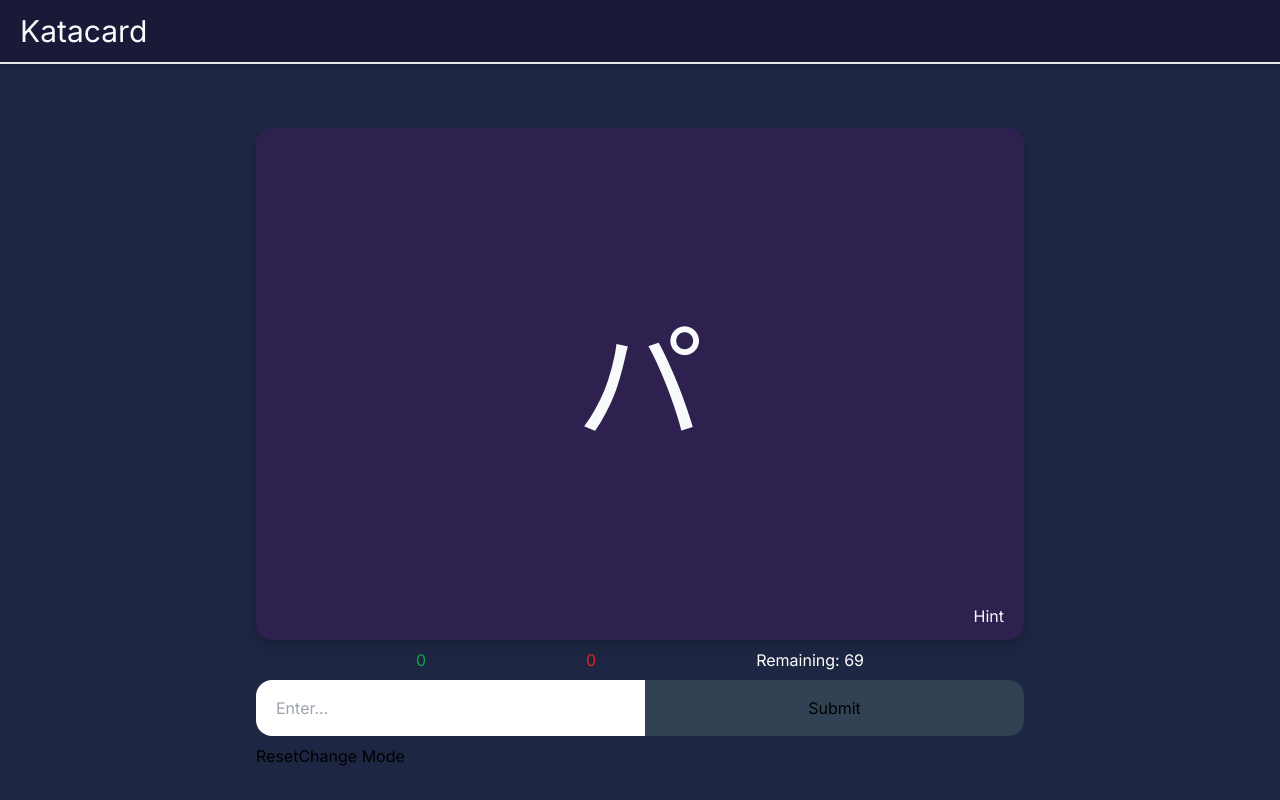
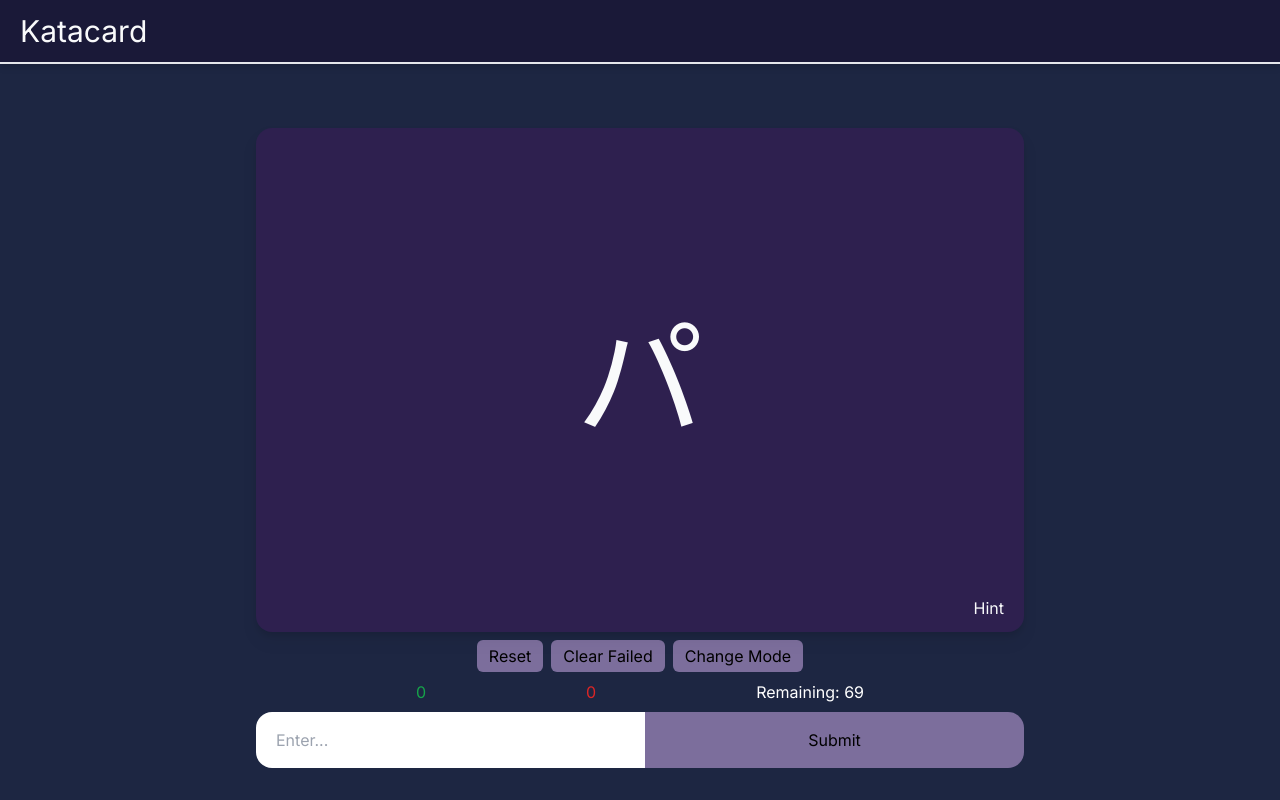
Before and after one commit to gary-giambatista/katacard, a Next.js app: page / in a window 1280 px wide. Built offline with nearby package versions, Linux system fonts and the light colour scheme.

Commit message:
Added resetFailed() function and button. Improved styling of card component. Finalize styling and ready for launch.

```diff
--- a/components/Card.jsx
+++ b/components/Card.jsx
@@ -8,6 +8,7 @@ import {
 	count,
 	incorrect,
 	reset,
+	resetFailed,
 	testChar,
 	testKey,
 	updateMapOld,
@@ -68,7 +69,7 @@ function Card() {
 	}, [testChar, correct, incorrect, count, resetTrigger]);
 
 	return (
-		<div className="flex flex-col w-full max-w-xs md:max-w-3xl md:max-h-2xl mt-[5vw] h-[80vh] justify-between">
+		<div className="flex flex-col w-full max-w-xs md:max-w-3xl md:max-h-2xl mt-[5vw] h-[80vh] justify-between gap-2">
 			<div className="relative flex justify-center items-center w-full h-[80%] bg-[#2E204F] text-gray-50 drop-shadow-lg rounded-2xl">
 				<h1 className="text-9xl">{test}</h1>
 				<button
@@ -76,6 +77,35 @@ function Card() {
 					className="absolute right-5 bottom-3"
 				>
 					<h5>{hint ? hint[0] : "Hint"}</h5>
+				</button>
+			</div>
+			<div className="flex justify-between md:justify-center md:gap-2">
+				<button
+					className="bg-[#7C6E9C] p-1 px-3 rounded-md"
+					onClick={() => {
+						reset();
+						setMode("Regular");
+						setResetTrigger(!resetTrigger);
+					}}
+				>
+					Reset
+				</button>
+				<button
+					className="bg-[#7C6E9C] p-1 px-3 rounded-md"
+					onClick={() => {
+						resetFailed();
+						setResetTrigger(!resetTrigger);
+					}}
+				>
+					Clear Failed
+				</button>
+				<button
+					className="bg-[#7C6E9C] p-1 px-3 rounded-md"
+					onClick={() =>
+						mode === "Regular" ? setMode("Failed") : setMode("Regular")
+					}
+				>
+					Change Mode
 				</button>
 			</div>
 			<div className="flex justify-evenly">
@@ -101,28 +131,10 @@ function Card() {
 					value={answer}
 					onChange={(e) => setAnswer(e.target.value)}
 				/>
-				<button className="rounded-r-2xl bg-slate-700 w-full hover:opacity-50">
+				<button className="rounded-r-2xl bg-[#7C6E9C] w-full hover:opacity-50">
 					Submit
 				</button>
 			</form>
-			<div className="flex">
-				<button
-					onClick={() => {
-						reset();
-						setMode("Regular");
-						setResetTrigger(!resetTrigger);
-					}}
-				>
-					Reset
-				</button>
-				<button
-					onClick={() =>
-						mode === "Regular" ? setMode("Failed") : setMode("Regular")
-					}
-				>
-					Change Mode
-				</button>
-			</div>
 		</div>
 	);
 }
```
